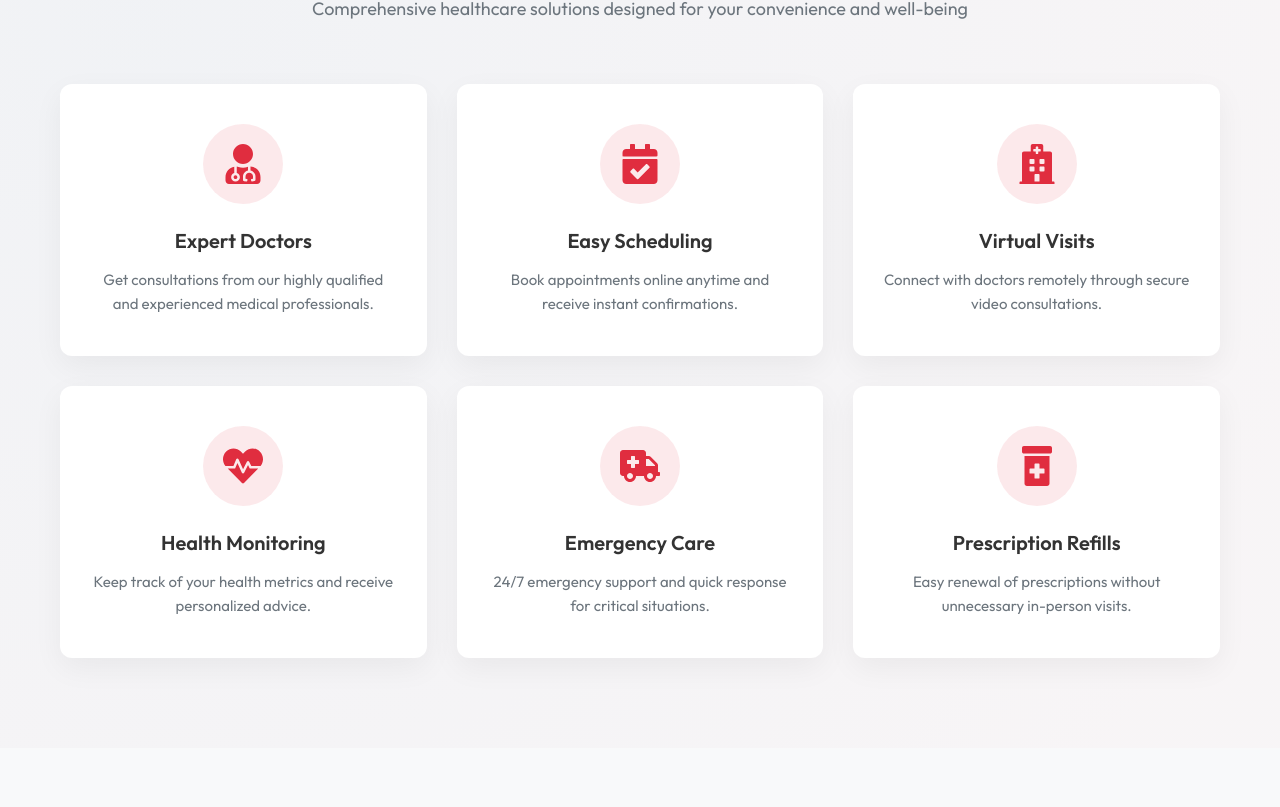
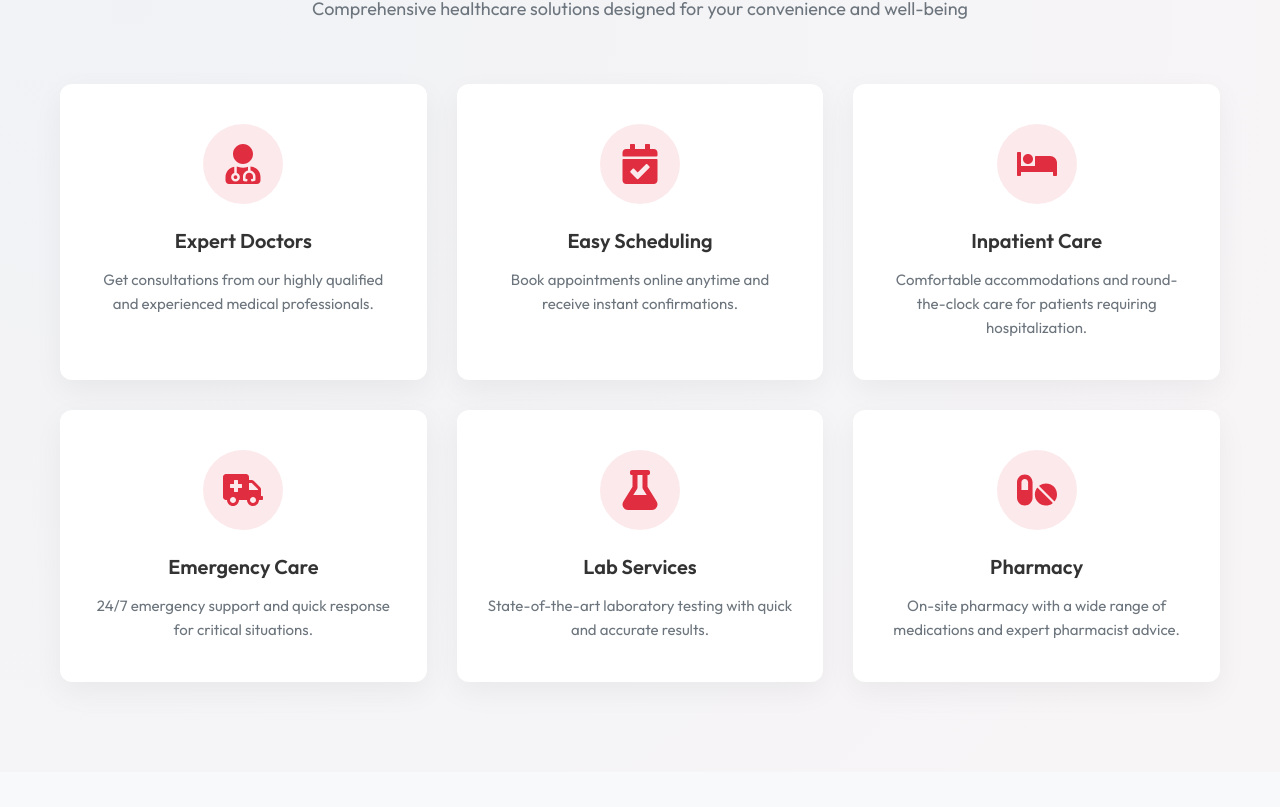
Before and after one commit to NidinaKoirala/surunga-medicine, a React (Create React App) app: page / in a window 1280 px wide. Shown: the part 2713-3520 px from the top of the page. Built offline with nearby package versions, Linux system fonts and the light colour scheme.

Commit message:
services updated

```diff
--- a/src/Home/Services.js
+++ b/src/Home/Services.js
@@ -3,10 +3,10 @@ import './Services.css';
 import {
     FaUserMd,
     FaCalendarCheck,
-    FaHospital,
-    FaHeartbeat,
+    FaFlask,
+    FaBed,
     FaAmbulance,
-    FaPrescriptionBottleAlt
+    FaPills
 } from "react-icons/fa";
 
 function Services() {
@@ -22,14 +22,9 @@ function Services() {
             description: "Book appointments online anytime and receive instant confirmations."
         },
         {
-            icon: <FaHospital />,
-            title: "Virtual Visits",
-            description: "Connect with doctors remotely through secure video consultations."
-        },
-        {
-            icon: <FaHeartbeat />,
-            title: "Health Monitoring",
-            description: "Keep track of your health metrics and receive personalized advice."
+            icon: <FaBed />,
+            title: "Inpatient Care",
+            description: "Comfortable accommodations and round-the-clock care for patients requiring hospitalization."
         },
         {
             icon: <FaAmbulance />,
@@ -37,9 +32,14 @@ function Services() {
             description: "24/7 emergency support and quick response for critical situations."
         },
         {
-            icon: <FaPrescriptionBottleAlt />,
-            title: "Prescription Refills",
-            description: "Easy renewal of prescriptions without unnecessary in-person visits."
+            icon: <FaFlask />,
+            title: "Lab Services",
+            description: "State-of-the-art laboratory testing with quick and accurate results."
+        },
+        {
+            icon: <FaPills />,
+            title: "Pharmacy",
+            description: "On-site pharmacy with a wide range of medications and expert pharmacist advice."
         }
     ];
 
```
